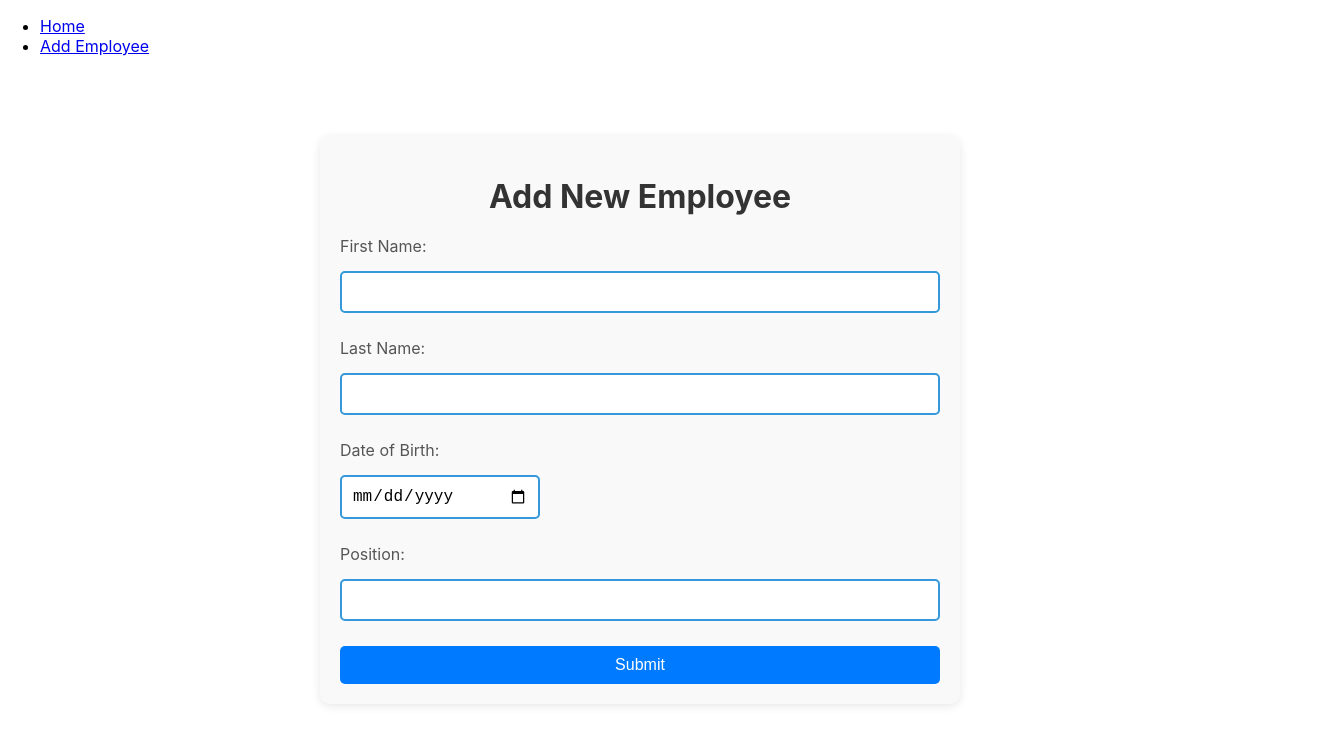
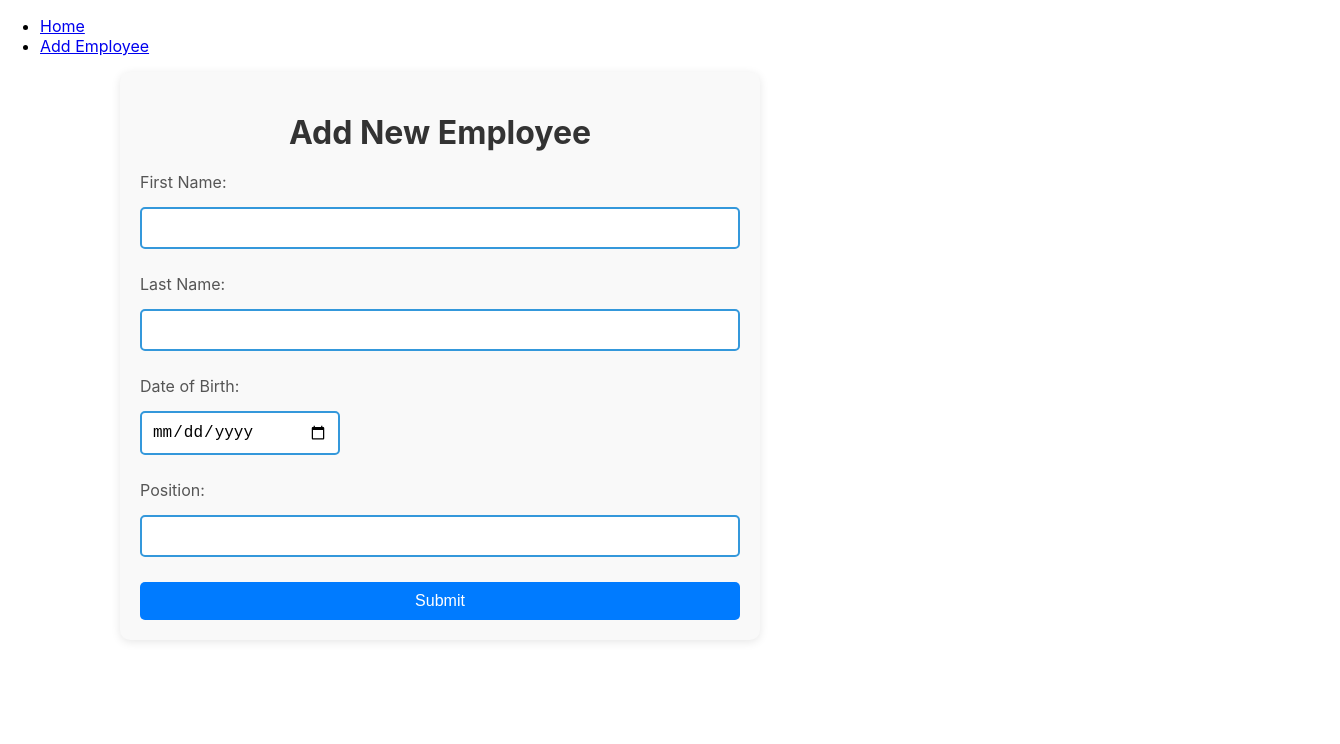
Before and after one commit to TenaRozing1/project-task-react, a React (Create React App) app: page /add-employee in a window 1280 px wide. Shown: the top 744 px of the page, 1340 px wide, since content can reach past the window. Built offline with nearby package versions, Linux system fonts and the light colour scheme.

Commit message:
Added padding right and deleted margin

```diff
--- a/src/components/employee-form/employee-form.styles.scss
+++ b/src/components/employee-form/employee-form.styles.scss
@@ -1,13 +1,38 @@
+.page-container {
+  margin: 0 auto;
+  width: 100%;
+  max-width: 1360px;
+
+  @media (min-width: 640px) and (max-width: 1399px) {
+    margin-left: 60px;
+    margin-right: 60px;
+  }
+
+  @media (max-width: 639px) {
+    margin-left: 26px;
+    margin-right: 26px;
+  }
   .add-employee-container {
     display: flex;
     flex-direction: column;
     align-items: center;
+    justify-content: center;
     padding: 20px;
     background-color: #f9f9f9;
     border-radius: 10px;
     box-shadow: 0 2px 10px rgba(0, 0, 0, 0.1);
     max-width: 600px;
-  margin: 80px auto;
+    margin-left: auto;
+    margin-right: auto;
+    @media (min-width: 640px) and (max-width: 1399px) {
+      margin-left: 60px;
+      margin-right: 60px;
+    }
+
+    @media (max-width: 639px) {
+      margin-left: 26px;
+      margin-right: 26px;
+    }
 
     h1 {
       margin-bottom: 20px;
@@ -47,3 +72,4 @@
       }
     }
   }
+}
--- a/src/components/employee-form/employee.form.jsx
+++ b/src/components/employee-form/employee.form.jsx
@@ -27,6 +27,7 @@ const AddEmployee = () => {
   };
 
   return (
+    <div className="page-container">
       <div className="add-employee-container">
         <h1>Add New Employee</h1>
         <form onSubmit={handleSubmit}>
@@ -73,6 +74,7 @@ const AddEmployee = () => {
           <button type="submit">Submit</button>
         </form>
       </div>
+    </div>
   );
 };
 
--- a/src/components/employees/employees.styles.scss
+++ b/src/components/employees/employees.styles.scss
@@ -1,6 +1,7 @@
 .card-list {
-  margin-left: auto;
-  margin-right: auto;
+  padding: 0 auto;
+  width: 100%;
+  max-width: 1360px;
   display: grid;
   gap: 20px;
 
@@ -19,4 +20,12 @@
   @media (max-width: 580px) {
     grid-template-columns: repeat(1, 1fr);
   }
+
+  @media (min-width: 640px) and (max-width: 1399px) {
+    padding-right: 60px;
+  }
+
+  @media (max-width: 639px) {
+    padding-right: 26px;
+  }
 }
--- a/src/components/homepage/homepage.styles.scss
+++ b/src/components/homepage/homepage.styles.scss
@@ -49,7 +49,6 @@
     @media (max-width: 699px) {
       flex-direction: column;
       max-width: 600px;
-      margin-right: 26px;
     }
 
     & > * {
```
Lines whose indentation alone changed are shown as unchanged.
